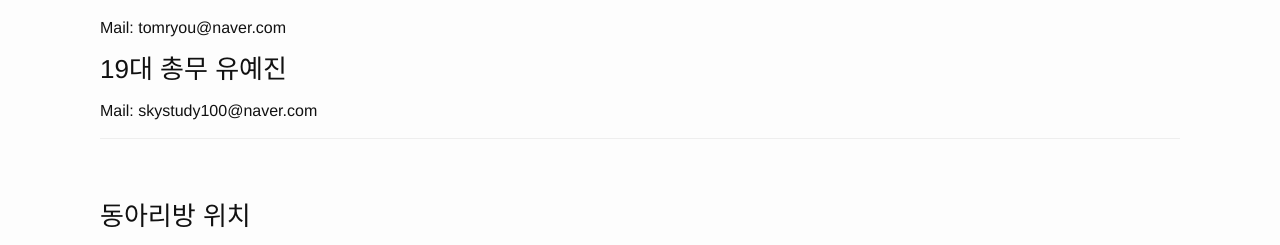
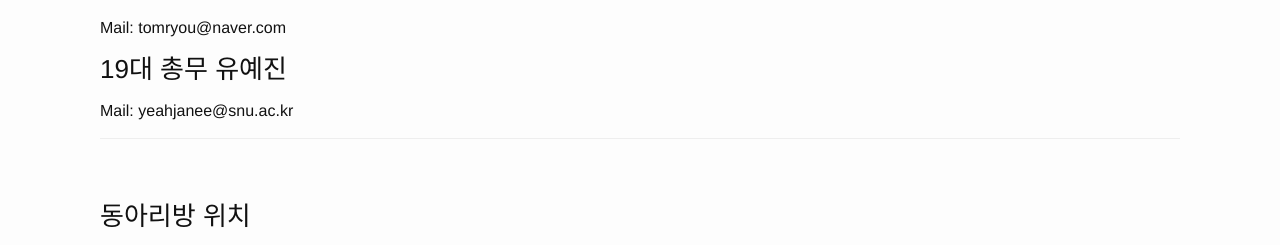
Before and after one commit to Hanaro2021/hanaro.github.io, a Jekyll site: the page built from _pages/7.contact.md, in a window 1280 px wide. Shown: the part 268-513 px from the top of the page. Built offline with Jekyll 4.4.1, drawn with Linux system fonts in a browser that asks for light colours; nearby versions of some CDN libraries; grey boxes are pictures that could not be loaded.

Commit message:
Update 7.contact.md

```diff
--- a/_pages/7.contact.md
+++ b/_pages/7.contact.md
@@ -9,7 +9,7 @@ TEL: +082-010-4162-6351
 <h3>19대 부회장 유강현</h3>
 Mail: tomryou@naver.com<br/>
 <h3>19대 총무 유예진</h3>
-Mail: skystudy100@naver.com
+Mail: yeahjanee@snu.ac.kr
 
 * * *
 
```
